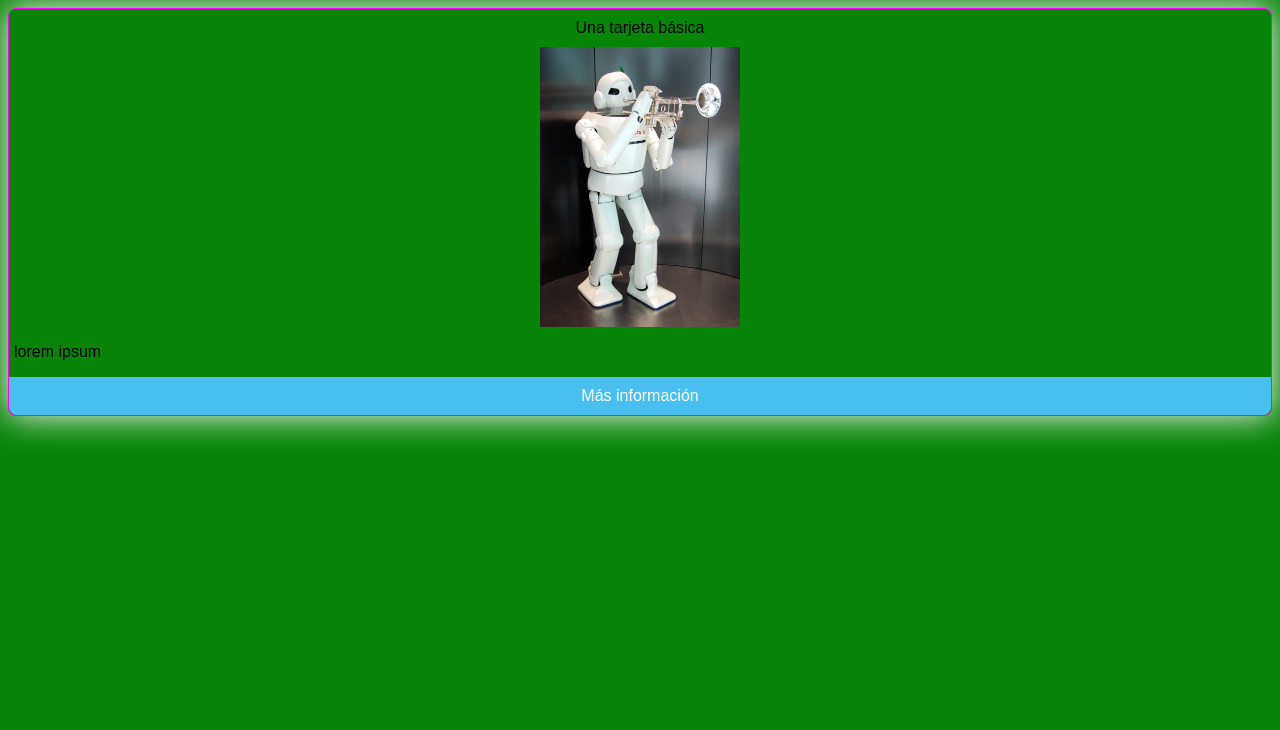
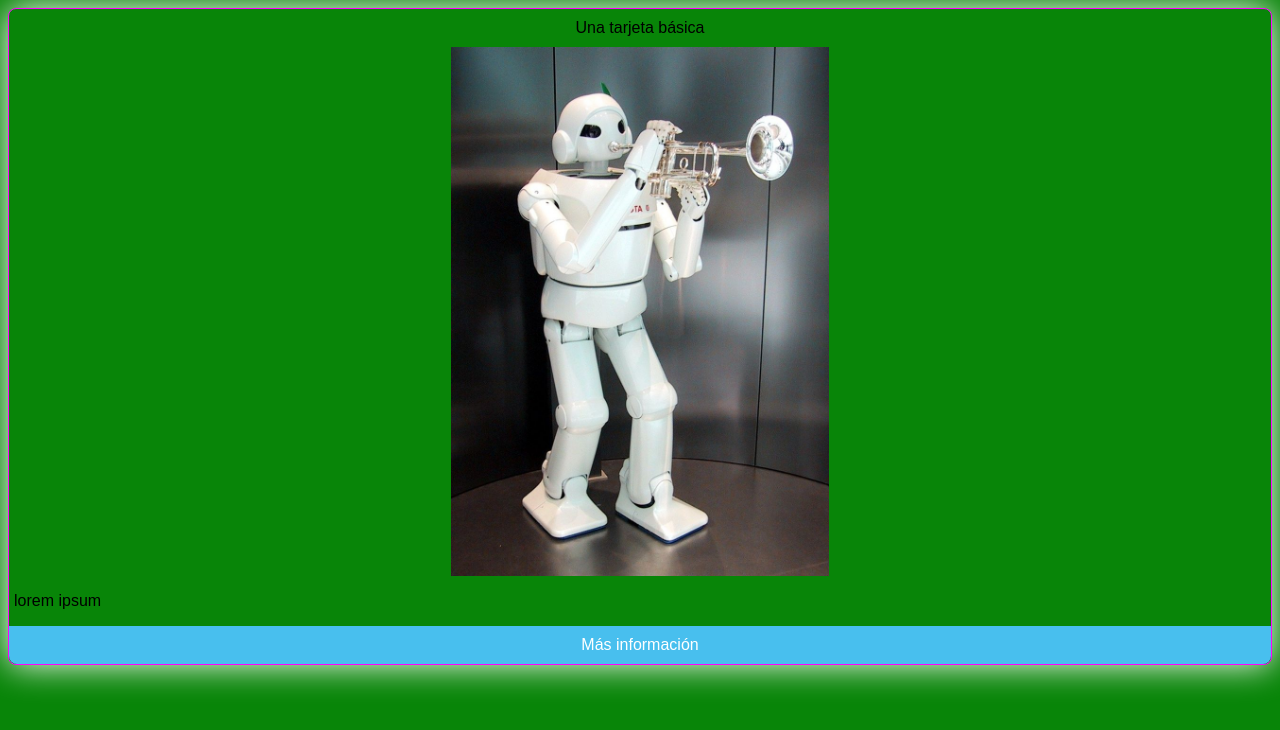
Before and after one commit to Maek0s/cajascss, a plain HTML site: page index.html in a window 1280 px wide. Drawn offline with Linux system fonts and the light colour scheme.

Commit message:
Update index.html

```diff
--- a/index.html
+++ b/index.html
@@ -10,7 +10,7 @@
         <div class="tarjeta">
             <div class="titulo">Una tarjeta básica</div>
             <div class="cuerpo">
-                <img src="imagenes/robot.jpg" width="200px" alt="muestra">
+                <img src="imagenes/robot.jpg" width="30%" alt="muestra">
                 <p> lorem ipsum </p>
             </div>
             <div class="pie">
```
